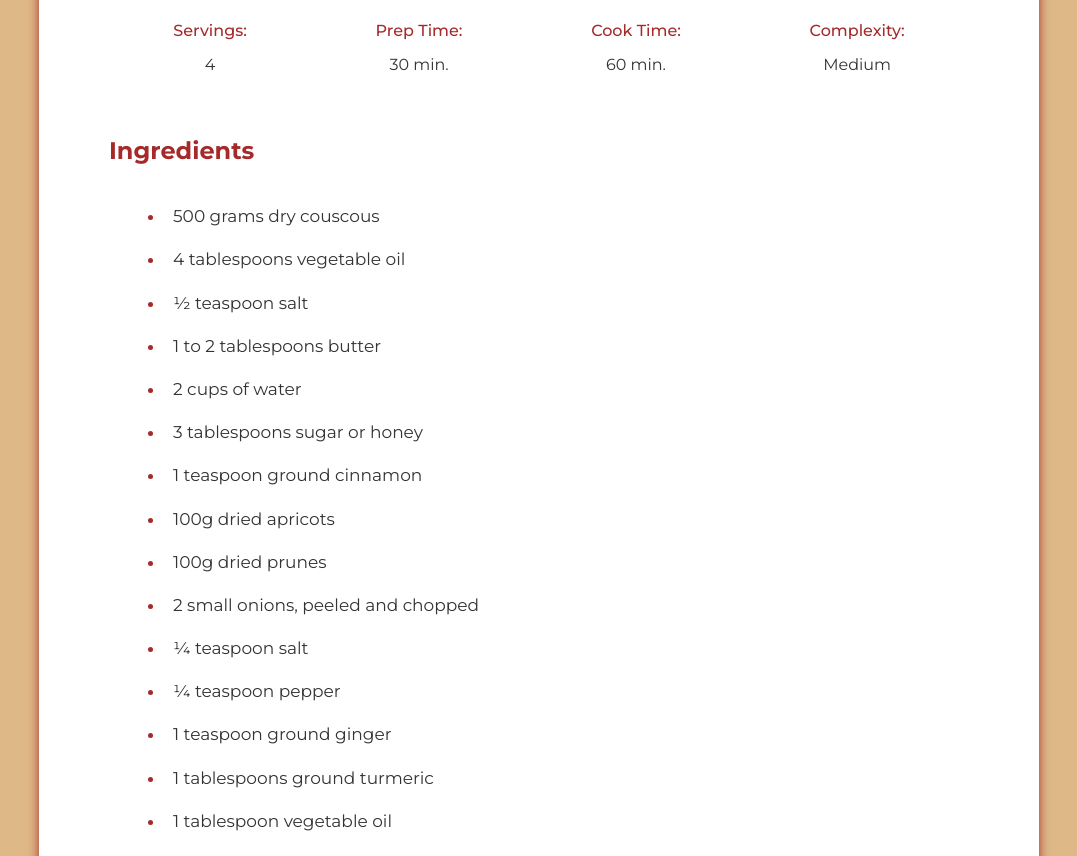
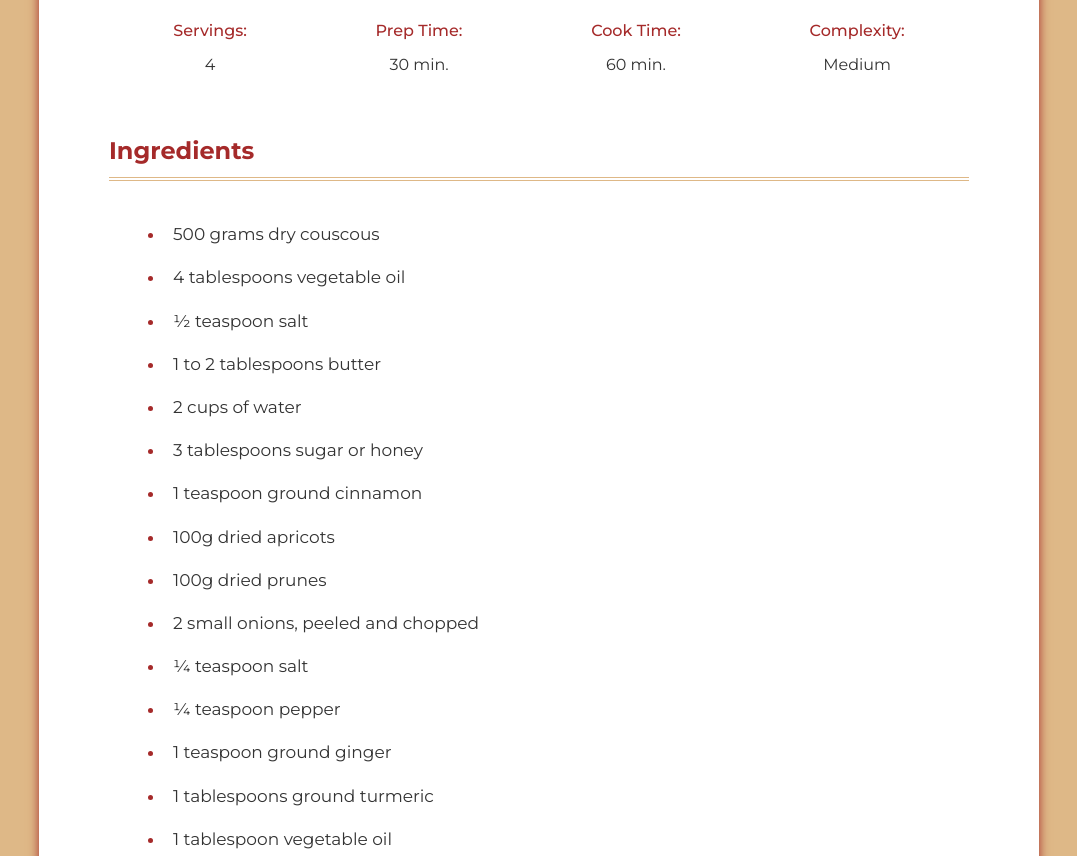
Before and after one commit to RedwanHaitami/odin-recipes, a plain HTML site: page recipes/sweet-tagine.html in a window 1280 px wide. Shown: the part 991-1847 px from the top of the page, without its empty margins (101-1178 px from the left). Drawn offline with Linux system fonts and the light colour scheme.

Commit message:
Add H3 border

```diff
--- a/styles.css
+++ b/styles.css
@@ -260,9 +260,11 @@ main .details span {
 }
 main h3 {
     color: var(--main-color);
-    margin-bottom: 10px;
+    padding-bottom: 8px;
+    margin-bottom: 16px;
     font-weight: 700;
     font-size: 1.5rem;
+    border-bottom: 4px double var(--bg-color);
 }
 main .ingredients,
 main .steps {
```
